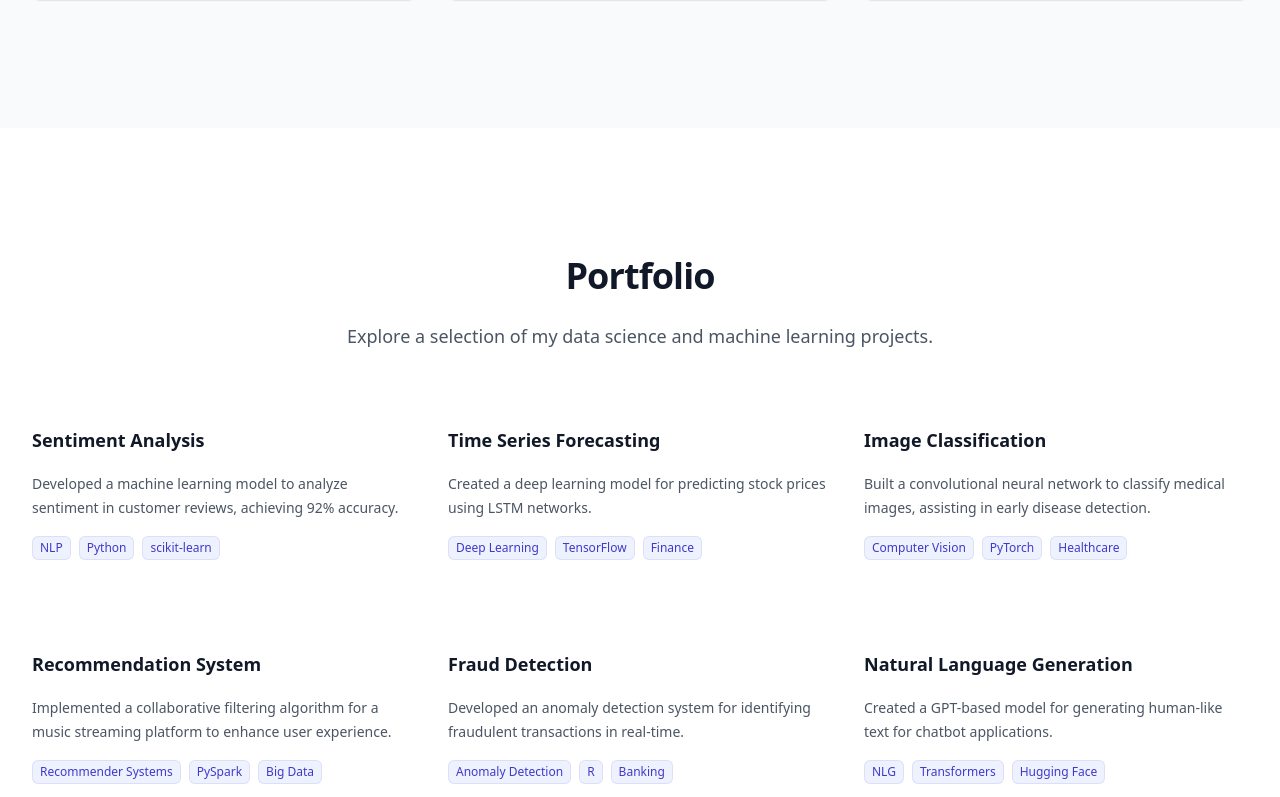
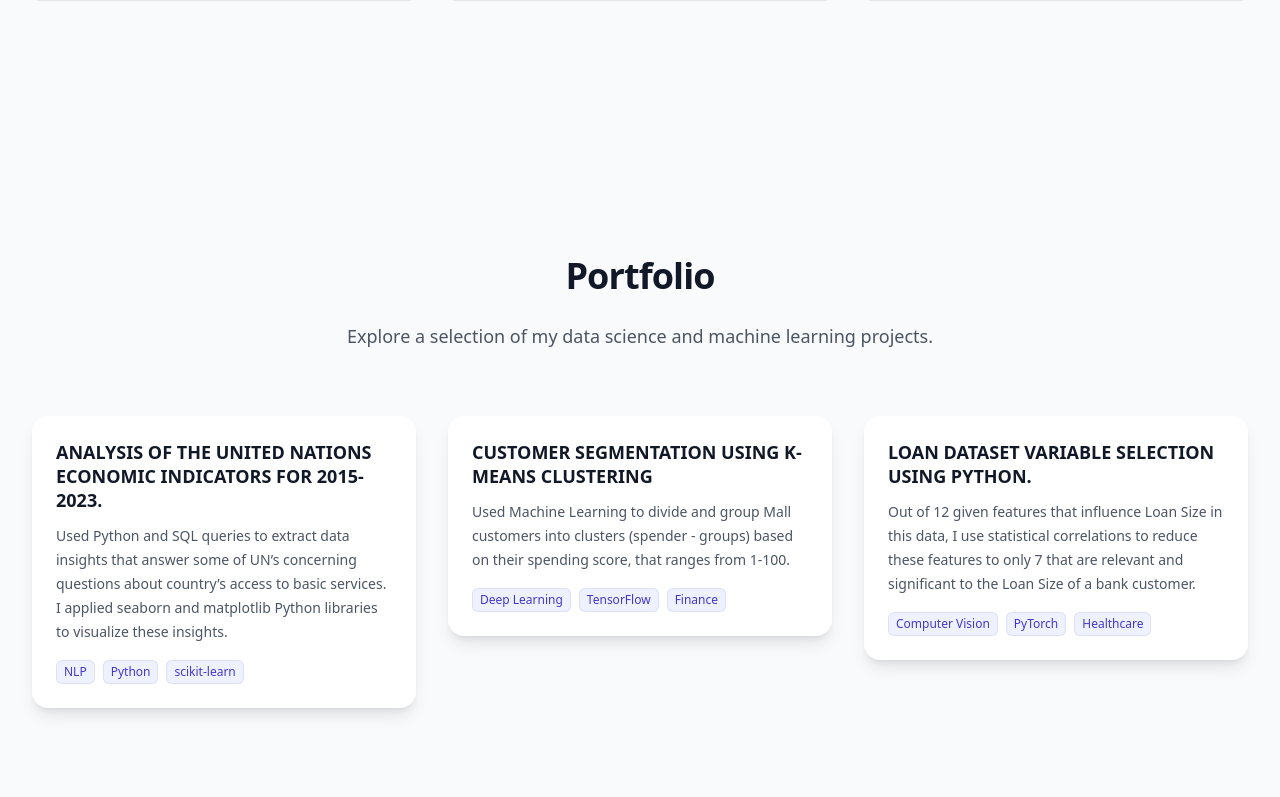
Before and after one commit to CKBrian/Client-Portfolio-Site, a React (Vite) app in the folder Portfolio/: page / in a window 1280 px wide. Shown: the part 2203-3000 px from the top of the page. Built offline with nearby package versions, Linux system fonts and the light colour scheme.

Commit message:
feat(hero): Update the project card to display a clickable thumbnail that connects to respective Github repos

```diff
--- a/Portfolio/src/components/landingpage/portfolio.tsx
+++ b/Portfolio/src/components/landingpage/portfolio.tsx
@@ -1,41 +1,55 @@
-import React from 'react';
+import React, { useState } from 'react';
 
 const projects = [
   {
-    title: "Sentiment Analysis",
-    description: "Developed a machine learning model to analyze sentiment in customer reviews, achieving 92% accuracy.",
+    title: "ANALYSIS OF THE UNITED NATIONS ECONOMIC INDICATORS FOR 2015-2023.",
+    description: "Used Python and SQL queries to extract data insights that answer some of UN’s concerning questions about country’s access to basic services. I applied seaborn and matplotlib Python libraries to visualize these insights.",
     tags: ["NLP", "Python", "scikit-learn"],
+    thumbnail: "https://shirlyneodhiambo.carrd.co/assets/images/image02.jpg?v=f952cfd6",
+    githubUrl: "https://github.com/Shirlyngit/Analysis-of-UN-Dataset---Access-to-Basic-Services",
   },
   {
-    title: "Time Series Forecasting",
-    description: "Created a deep learning model for predicting stock prices using LSTM networks.",
+    title: "CUSTOMER SEGMENTATION USING K-MEANS CLUSTERING",
+    description: "Used Machine Learning to divide and group Mall customers into clusters (spender - groups) based on their spending score, that ranges from 1-100.",
     tags: ["Deep Learning", "TensorFlow", "Finance"],
+    thumbnail: "https://shirlyneodhiambo.carrd.co/assets/images/image01.jpg?v=f952cfd6",
+    githubUrl: "https://github.com/Shirlyngit/Customer_Segmentation_using_K_Means_Clustering",
   },
   {
-    title: "Image Classification",
-    description: "Built a convolutional neural network to classify medical images, assisting in early disease detection.",
+    title: "LOAN DATASET VARIABLE SELECTION USING PYTHON.",
+    description: "Out of 12 given features that influence Loan Size in this data, I use statistical correlations to reduce these features to only 7 that are relevant and significant to the Loan Size of a bank customer.",
     tags: ["Computer Vision", "PyTorch", "Healthcare"],
+    thumbnail: "https://shirlyneodhiambo.carrd.co/assets/images/image05.jpg?v=f952cfd6",
+    githubUrl: "https://github.com/Shirlyngit/Variable_Feature_Selection_on_a_Loan_Dataset",
   },
-  {
-    title: "Recommendation System",
-    description: "Implemented a collaborative filtering algorithm for a music streaming platform to enhance user experience.",
-    tags: ["Recommender Systems", "PySpark", "Big Data"],
-  },
-  {
-    title: "Fraud Detection",
-    description: "Developed an anomaly detection system for identifying fraudulent transactions in real-time.",
-    tags: ["Anomaly Detection", "R", "Banking"],
-  },
-  {
-    title: "Natural Language Generation",
-    description: "Created a GPT-based model for generating human-like text for chatbot applications.",
-    tags: ["NLG", "Transformers", "Hugging Face"],
-  },
+  // {
+  //   title: "Recommendation System",
+  //   description: "Implemented a collaborative filtering algorithm for a music streaming platform to enhance user experience.",
+  //   tags: ["Recommender Systems", "PySpark", "Big Data"],
+  //   thumbnail: "/assets/recommendation-system-thumb.jpg",
+  //   githubUrl: "https://github.com/yourusername/recommendation-system",
+  // },
+  // {
+  //   title: "Fraud Detection",
+  //   description: "Developed an anomaly detection system for identifying fraudulent transactions in real-time.",
+  //   tags: ["Anomaly Detection", "R", "Banking"],
+  //   thumbnail: "/assets/fraud-detection-thumb.jpg",
+  //   githubUrl: "https://github.com/yourusername/fraud-detection",
+  // },
+  // {
+  //   title: "Natural Language Generation",
+  //   description: "Created a GPT-based model for generating human-like text for chatbot applications.",
+  //   tags: ["NLG", "Transformers", "Hugging Face"],
+  //   thumbnail: "/assets/nlg-thumb.jpg",
+  //   githubUrl: "https://github.com/yourusername/nlg-chatbot",
+  // },
 ];
 
 const PortfolioSection: React.FC = () => {
+  const [hoveredProject, setHoveredProject] = useState<string | null>(null);
+
   return (
-    <section id="portfolio" className="bg-white py-24 sm:py-32">
+    <section id="portfolio" className="bg-gray-50 py-24 sm:py-32">
       <div className="mx-auto max-w-7xl px-6 lg:px-8">
         <div className="mx-auto max-w-2xl text-center">
           <h2 className="text-3xl font-bold tracking-tight text-gray-900 sm:text-4xl">Portfolio</h2>
@@ -45,13 +59,18 @@ const PortfolioSection: React.FC = () => {
         </div>
         <div className="mx-auto mt-16 grid max-w-2xl grid-cols-1 gap-x-8 gap-y-20 lg:mx-0 lg:max-w-none lg:grid-cols-3">
           {projects.map((project) => (
-            <article key={project.title} className="flex flex-col items-start justify-between">
-              <div className="relative w-full">
-                <h3 className="mt-3 text-lg font-semibold leading-6 text-gray-900 group-hover:text-gray-600">
+            <article
+              key={project.title}
+              className="relative flex flex-col items-start justify-between cursor-pointer group"
+              onMouseEnter={() => setHoveredProject(project.title)}
+              onMouseLeave={() => setHoveredProject(null)}
+              onClick={() => window.open(project.githubUrl, '_blank')}
+            >
+              <div className="relative w-full bg-white rounded-2xl shadow-lg p-6 transition-all duration-300 ease-in-out transform hover:-translate-y-1 hover:shadow-xl">
+                <h3 className="text-lg font-semibold leading-6 text-gray-900 group-hover:text-indigo-600">
                   {project.title}
                 </h3>
-                <p className="mt-5 line-clamp-3 text-sm leading-6 text-gray-600">{project.description}</p>
-              </div>
+                <p className="mt-3 text-sm leading-6 text-gray-600">{project.description}</p>
                 <div className="mt-4 flex flex-wrap gap-2">
                   {project.tags.map((tag) => (
                     <span
@@ -62,6 +81,16 @@ const PortfolioSection: React.FC = () => {
                     </span>
                   ))}
                 </div>
+              </div>
+              {hoveredProject === project.title && (
+                <div className="absolute -top-44 left-1/2 transform -translate-x-1/2 z-10 w-64 h-40 bg-white shadow-lg rounded-lg overflow-hidden transition-all duration-300 ease-in-out">
+                  <img
+                    src={project.thumbnail}
+                    alt={`${project.title} thumbnail`}
+                    className="w-full h-full object-cover"
+                  />
+                </div>
+              )}
             </article>
           ))}
         </div>
```
Lines whose indentation alone changed are shown as unchanged.
